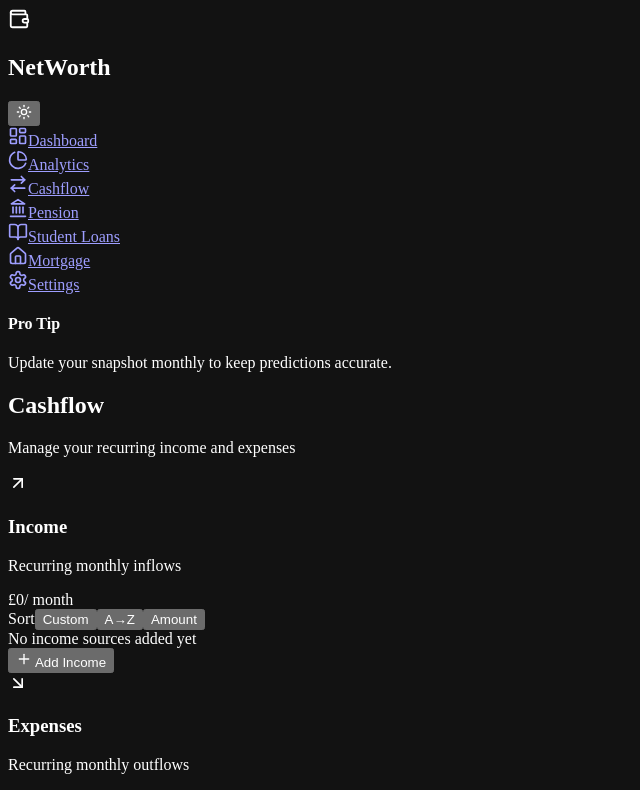
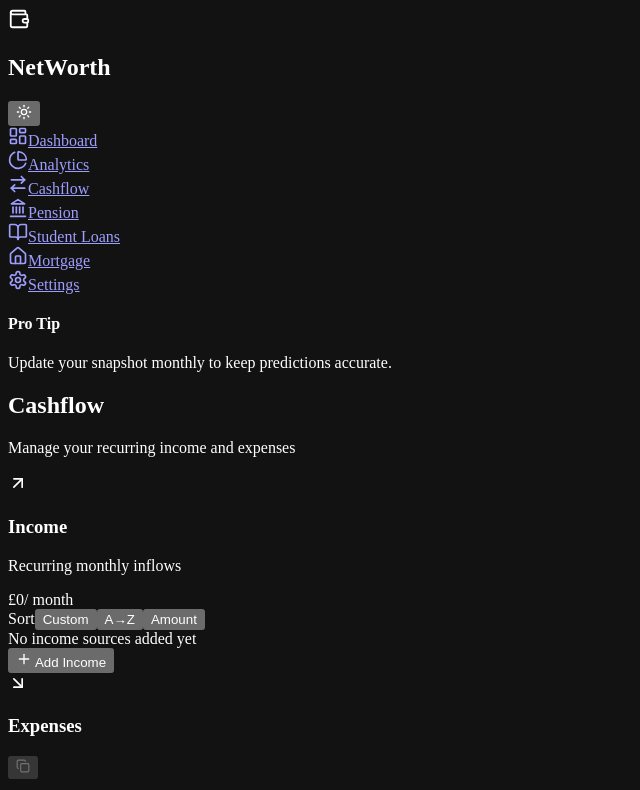
Before and after one commit to banno1992/Finance-Planner, a React (Vite) app in the folder client/: page /cashflow in a window 1280 px wide. Shown: the top 790 px of the page, without its empty margins (0-640 px from the left). Built offline with nearby package versions, Linux system fonts and the light colour scheme; a web font is replaced by a local one.

Commit message:
Implement expense export functionality in Cashflow page
Replit-Commit-Author: Agent

```diff
--- /dev/null
+++ b/client/src/lib/expenseExport.ts
@@ -0,0 +1,16 @@
+import type { Cashflow } from "./localStorage";
+
+/** Tabs separate columns when pasted directly into Google Sheets. */
+export function expensesToSpreadsheet(items: Cashflow[]): string {
+  const rows = items.filter(item => item.type === "expense").map(item => {
+    // Keep each name in one cell, and prevent it being interpreted as a formula.
+    const name = item.name.replace(/[\t\r\n]+/g, " ").trim();
+    const safeName = /^[=+\-@]/.test(name) ? `'${name}` : name;
+    const amount = Number(item.amount);
+    if (!Number.isFinite(amount)) {
+      throw new Error(`Check the amount for "${name}" before copying.`);
+    }
+    return [safeName, String(amount), item.bucket === "wants" ? "Want" : "Need"].join("\t");
+  });
+  return ["Expense name\tAmount\tNeed/Want", ...rows].join("\n");
+}
--- a/client/src/pages/Cashflow.tsx
+++ b/client/src/pages/Cashflow.tsx
@@ -3,9 +3,11 @@ import { AddCashflowDialog } from "@/components/AddCashflowDialog";
 import { Button } from "@/components/ui/button";
 import { Input } from "@/components/ui/input";
 import { formatCurrency, getCurrencySymbol } from "@/lib/currency";
-import { Trash2, ArrowUpRight, ArrowDownRight, Save, X, Pencil, PiggyBank, GripVertical, ChevronUp, ChevronDown } from "lucide-react";
+import { Trash2, ArrowUpRight, ArrowDownRight, Save, X, Pencil, PiggyBank, GripVertical, ChevronUp, ChevronDown, Copy } from "lucide-react";
 import { useState, useEffect, useCallback, useMemo } from "react";
 import { localDB, Cashflow as CashflowType, CashflowSortMode } from "@/lib/localStorage";
+import { expensesToSpreadsheet } from "@/lib/expenseExport";
+import { useToast } from "@/hooks/use-toast";
 
 type Bucket = "needs" | "wants";
 type CashflowKind = "income" | "expense";
@@ -153,6 +155,8 @@ function ReorderHandle({
 }
 
 export default function Cashflow() {
+  const { toast } = useToast();
+  const [copyingExpenses, setCopyingExpenses] = useState(false);
   const [cashflows, setCashflows] = useState<CashflowType[]>([]);
   const { data: settings } = useSettings();
   const updateSettings = useUpdateSettings();
@@ -207,6 +211,30 @@ export default function Cashflow() {
 
   const totalIncome = incomeItems.reduce((acc, curr) => acc + Number(curr.amount), 0);
   const totalExpense = expenseItems.reduce((acc, curr) => acc + Number(curr.amount), 0);
+
+  const handleCopyExpenses = async () => {
+    if (!expenseItems.length || copyingExpenses) return;
+    setCopyingExpenses(true);
+    try {
+      const text = expensesToSpreadsheet(expenseItems);
+      if (!navigator.clipboard?.writeText) {
+        throw new Error("Clipboard access is unavailable in this browser.");
+      }
+      await navigator.clipboard.writeText(text);
+      toast({
+        title: "Expenses copied",
+        description: "Paste into Google Sheets for Expense name, Amount, and Need/Want columns.",
+      });
+    } catch (error) {
+      toast({
+        title: "Couldn't copy expenses",
+        description: error instanceof Error ? error.message : "Allow clipboard access and try again.",
+        variant: "destructive",
+      });
+    } finally {
+      setCopyingExpenses(false);
+    }
+  };
 
   const setSortMode = (kind: CashflowKind, mode: CashflowSortMode) => {
     updateSettings.mutate(
@@ -450,7 +478,22 @@ export default function Cashflow() {
                 <ArrowDownRight size={20} />
               </div>
               <div>
-                <h3 className="font-serif text-lg font-light tracking-tight">Expenses</h3>
+                <div className="flex items-center gap-1">
+                  <h3 className="font-serif text-lg font-light tracking-tight">Expenses</h3>
+                  <Button
+                    type="button"
+                    variant="ghost"
+                    size="icon"
+                    className="h-7 w-7 text-muted-foreground"
+                    aria-label="Copy expenses for Google Sheets"
+                    title="Copy expenses for Google Sheets"
+                    data-testid="button-copy-expenses"
+                    disabled={!expenseItems.length || copyingExpenses}
+                    onClick={handleCopyExpenses}
+                  >
+                    <Copy size={14} />
+                  </Button>
+                </div>
                 <p className="text-xs text-muted-foreground">Recurring monthly outflows</p>
               </div>
             </div>
```
Also changed, not shown: 1 other file (tests, documents, lock files or other folders).
